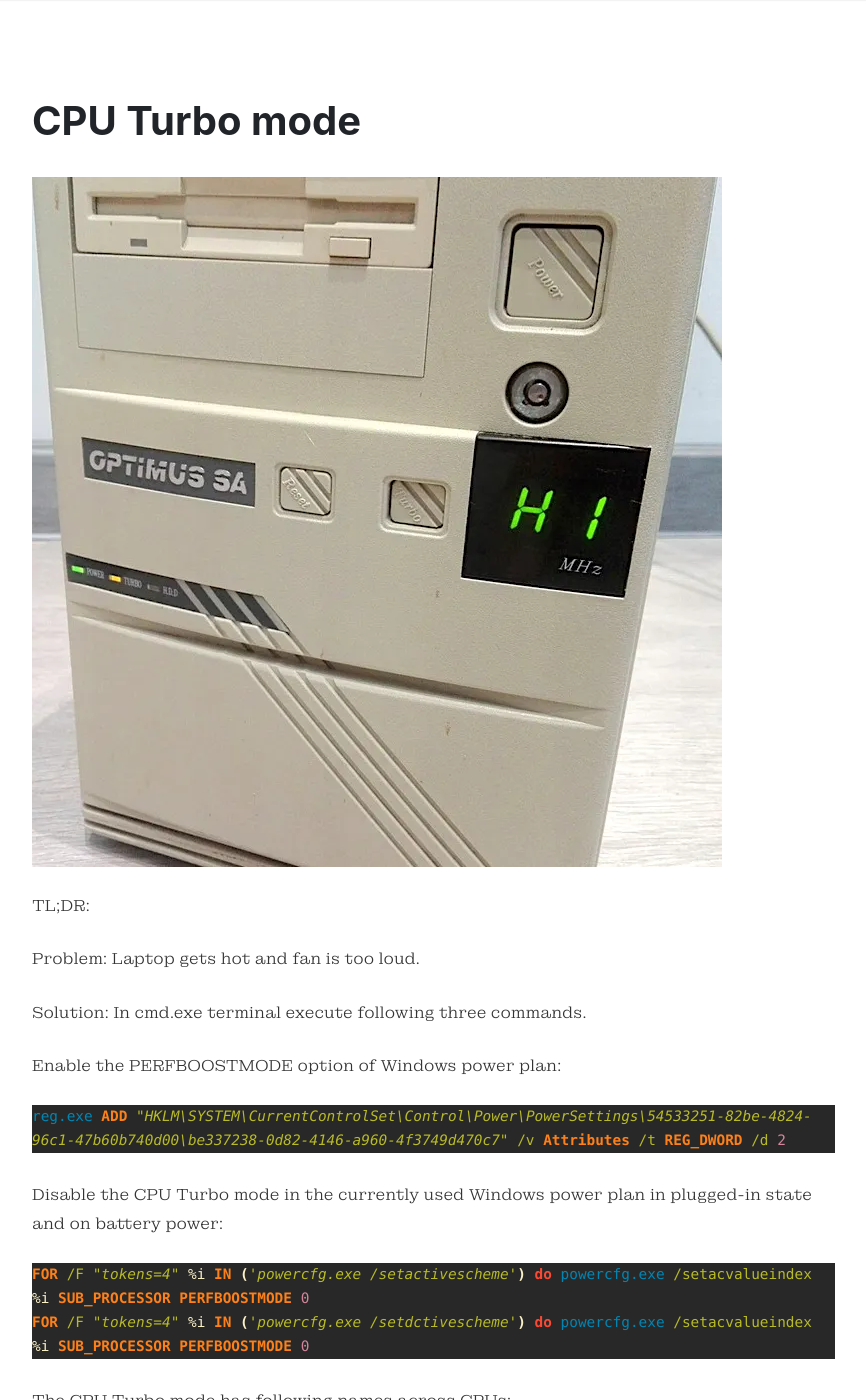
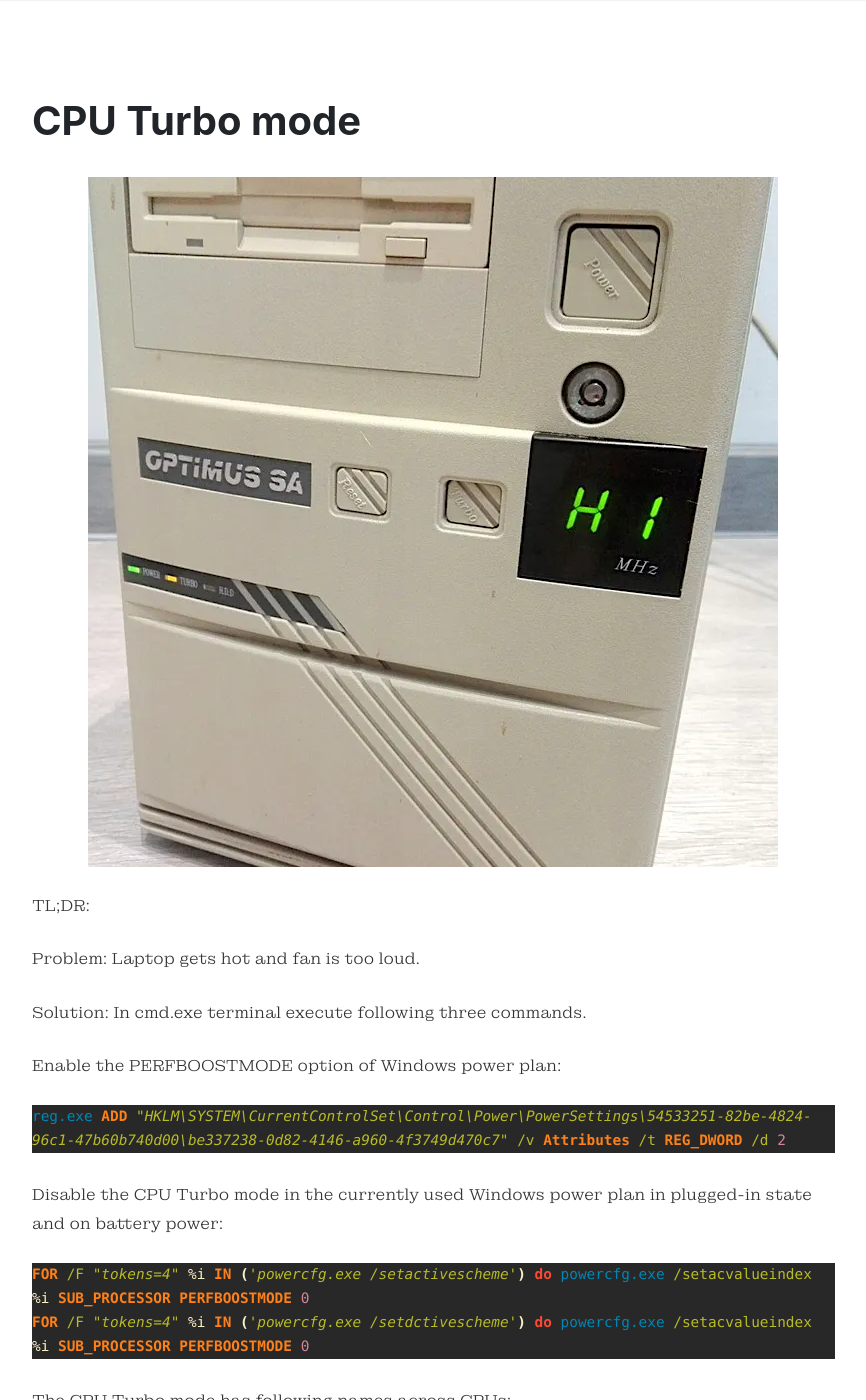
Before and after one commit to tojamrok/tojamrok.github.io, a Jekyll site: the page built from docs/_posts/2024-12-21-cpu-turbo-fan.md, in a window 1280 px wide and 1400 px high. Shown: the whole window, without its empty margins (68-934 px from the left). Built offline with Jekyll 4.4.1, drawn with Linux system fonts in a browser that asks for light colours.

Commit message:
Add image caption and center images

```diff
--- a/docs/assets/css/main.scss
+++ b/docs/assets/css/main.scss
@@ -8,6 +8,22 @@
 	display:inline;
 }
 
+p > img {
+	display: block;
+	margin-left: auto;
+	margin-right: auto;
+}
+
+p > img + em::before {
+	content: "Il.: ";
+}
+
+p > img + em {
+	text-align: center;
+	font-style: normal;
+	display: block;
+}
+
 // Import partials from `sass_dir` (defaults to `_sass`)
 @import "syntax";
 @import "gruvbox";
```
